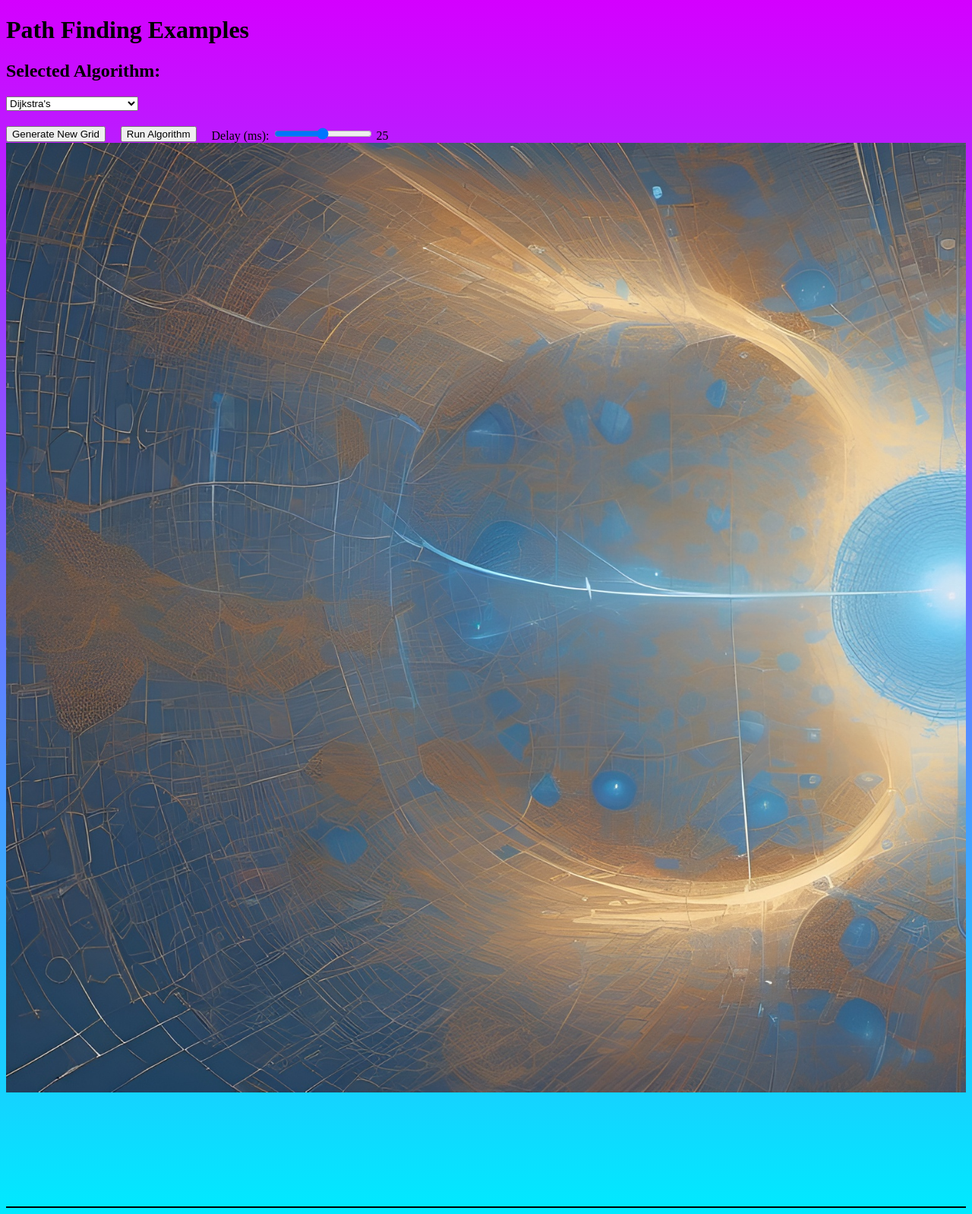
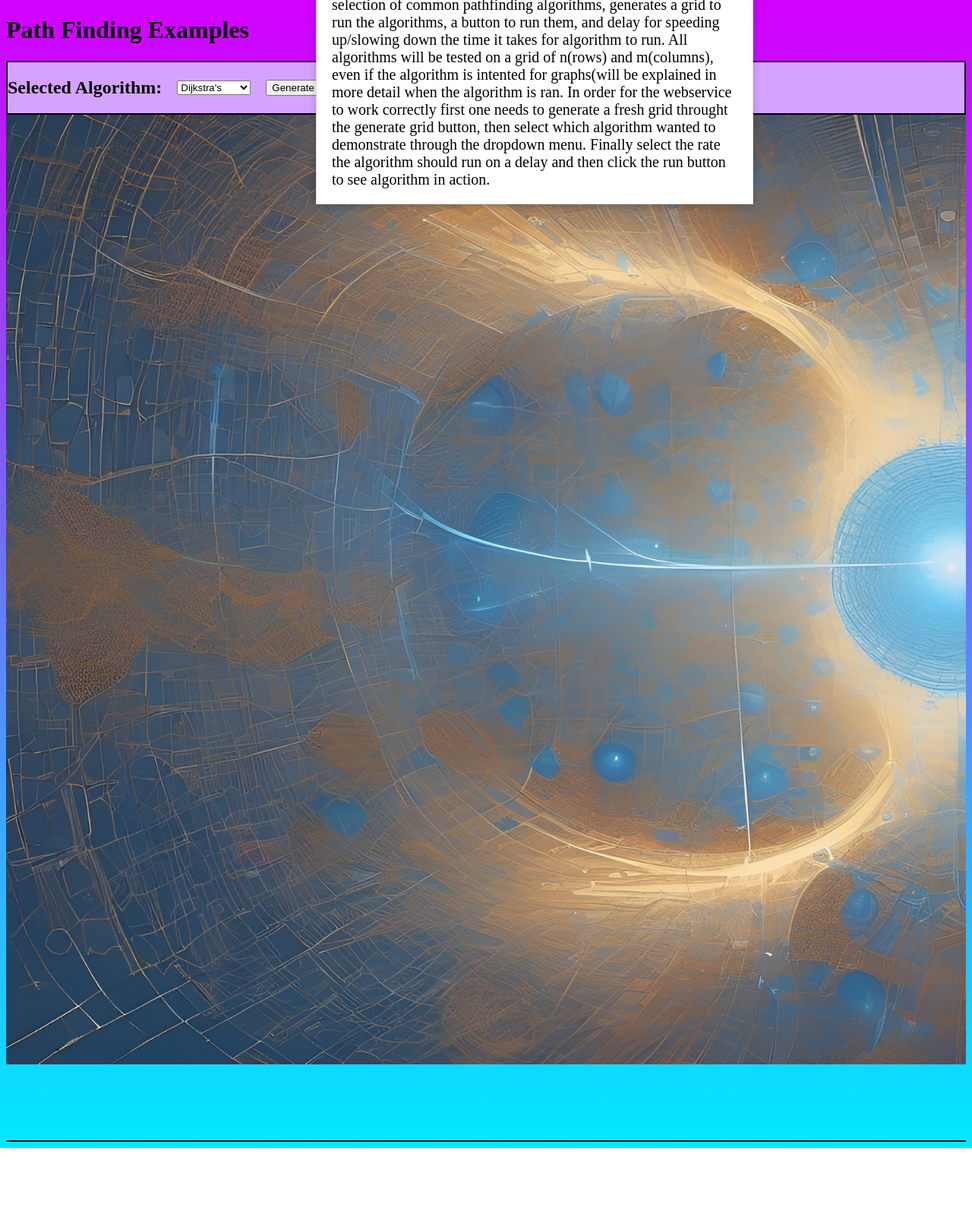
Before and after one commit to OrtizJohn/pathfindingWebsiteDemo, a Flask app: page / in a window 1280 px wide. Shown: the whole page at 76% size. After the commit the page ends 1511 px from the top, so only its background shows below. Run offline with Flask 2, Linux system fonts and the light colour scheme.

Commit message:
update welcome

```diff
--- a/main.py
+++ b/main.py
@@ -7,8 +7,8 @@ from flask import Flask, render_template
 app = Flask(__name__)
 
 
-algorithmHeaders = ("Dijkstra's","A* Algorithm", "BFS", "DFS" , "Dijkstra's (Priority Queue)")
-
+algorithmHeaders = ("Dijkstra's","A* Algorithm", "BFS", "DFS")
+#algorithmInformation = ("Dj info", "A* information","BFS info","DFS info")
 
 def print_grid(grid):
   for row in grid:
--- a/static/script.js
+++ b/static/script.js
@@ -64,10 +64,36 @@ class Controller {
   }
 }
 
+function showPopup(header, content) {
+  const popupContainer = document.querySelector('.popup-container');
+  const popupHeader = document.querySelector('.popup-header');
+  const popupContent = document.querySelector('.popup-content');
+
+  popupHeader.textContent = header;
+  popupContent.textContent = content;
+
+  popupContainer.style.display = 'block';
+}
+let algorithmInformation = ["Dj info", "A* information","BFS info","DFS info"];
+
 document.addEventListener('DOMContentLoaded', function() {
 
   const grid1 = document.getElementById('grid');
   let controller = new Controller();
+
+
+  //////////////////////////////////////////////////////////////////////////
+  //add event listner for popUp
+  const popupContainer = document.querySelector('.popup-container');
+  const popupClose = document.querySelector('.popup-close');
+
+  // Close the popup when the close button is clicked
+  popupClose.addEventListener('click', function () {
+    popupContainer.style.display = 'none';
+  });
+
+  showPopup("Welcome!!","This webservice is built to demostrate some of the most common algorithms for pathfinding. There is a navigation bar that offers a selection of common pathfinding algorithms, generates a grid to run the algorithms, a button to run them, and delay for speeding up/slowing down the time it takes for algorithm to run. All algorithms will be tested on a grid of n(rows) and m(columns), even if the algorithm is intented for graphs(will be explained in more detail when the algorithm is ran. In order for the webservice to work correctly first one needs to generate a fresh grid throught the generate grid button, then select which algorithm wanted to demonstrate through the dropdown menu. Finally select the rate the algorithm should run on a delay and then click the run button to see algorithm in action.")
+  ////////////////////////////////////////////////////////////////////
 
   //add even listener for slider
   const delaySlider = document.getElementById('delaySlider');
@@ -81,6 +107,7 @@ document.addEventListener('DOMContentLoaded', function() {
   document.getElementById('runAlgorithm').addEventListener('click', function() {
     const algorithm = document.getElementById('algorithm').value;
     controller.callAlgorithm(algorithm,grid1);
+    //TODO: Add message window describing each alogrithm
   });
 
   //Add event listner to generate grid
@@ -123,6 +150,20 @@ document.addEventListener('DOMContentLoaded', function() {
     /* grid1.style.gridTemplateColumns = `repeat(${newGrid.m}, 30px)`;
     grid1.style.gridTemplateRows = `repeat(${newGrid.n}, 30px)`; */
     console.log("Generated new Grid")
+    const algorithm = document.getElementById('algorithm').value;
+    /* if(algorithm == "Dijkstra's"){
+      showPopup("Dijkstra's Info:", algorithmInformation[0]);
+    }
+    else if(algorithm == "A* Algorithm"){
+      showPopup("A* Information", algorithmInformation[1]);
+    }
+    else if(algorithm == "BFS"){
+      showPopup("BFS Information", algorithmInformation[2]);
+    }
+    else if(algorithm == "DFS"){
+      showPopup("DFS Information", algorithmInformation[3]);
+    } */
+
   });
 
 });
--- a/static/style.css
+++ b/static/style.css
@@ -12,6 +12,13 @@ body {
     text-align: center;
   } */
 
+  .NavBar{
+    display: flex;
+    align-items: center;
+    margin-top: 20px;
+    background-color: #d4a3ff;
+    border: 2px solid #000;
+  }
   .algorithm-options {
     float: right;
     margin-right: 10px;
@@ -59,3 +66,34 @@ body {
 .cell.obstacle {
     background-color: black;
 }
+
+/*Popup code from chatGPT css*/
+.popup-container {
+  display: none;
+  position: fixed;
+  top: 10%;
+  left: 55%;
+  transform: translate(-50%, -50%);
+  padding: 20px;
+  background-color: #fff;
+  border: 1px solid #ddd;
+  box-shadow: 0 2px 10px rgba(0, 0, 0, 0.2);
+  z-index: 1000;
+}
+
+.popup-header {
+  font-size: 24px;
+  font-weight: bold;
+  margin-bottom: 10px;
+}
+
+.popup-content {
+  font-size: 20px;
+}
+
+.popup-close {
+  position: absolute;
+  top: 10px;
+  right: 10px;
+  cursor: pointer;
+}
--- a/templates/index.html
+++ b/templates/index.html
@@ -18,30 +18,36 @@
 <body>
 
   <h1>Path Finding Examples</h1>
-  <div class="selectionBox", id="selectedAlgorithm">
+  <div class="NavBar" id ="NavBar" ><!-- style="display: flex; align-items: center; margin-top: 20px;" -->
+
     <h2>Selected Algorithm:</h2>
-    <select name="algorithm" id="algorithm">
+    <select name="algorithm" id="algorithm" style="margin-left: 20px;">
       {% for header in algorithmHeaders %}
         <option value="{{ header }}">{{ header }}</option>
       {% endfor %}
     </select>
-  </div>
-
-
-
-  <!-- Add a button to trigger the algorithm -->
-  <div style="display: flex; align-items: center; margin-top: 20px;">
-    <button id="generateGrid"> Generate New Grid</button>
+    <button id="generateGrid" style="margin-left: 20px;"> Generate New Grid</button>
     <button id="runAlgorithm" style="margin-left: 20px;">Run Algorithm</button>
     <div class="sliderContainer" style="margin-left: 20px;">
       <label for="delaySlider">Delay (ms):</label>
       <input type="range" min="0" max="50" value="25" class="slider" id="delaySlider" />
       <span id="delayValue">25</span>
     </div>
+
  </div>
+  <!-- Popup container -->
+  <div class="popup-container">
+    <span class="popup-close">&times;</span>
+    <div class="popup-header"></div>
+    <div class="popup-content"></div>
+  </div>
 
+
+  <!--Welcome Image -->
   <div id="gridImage" style="background-image: url('/static/imgs/path.jpg'); height: 1250px; background-size: cover;"></div>
-  <div class="grid" id="grid" style="margin-top: 150px;"></div>
+
+  <!--After generating grid -->
+  <div class="grid" id="grid" style="margin-top: 100px;"></div>
 
 
 
```
Also changed, not shown: 1 other file.
